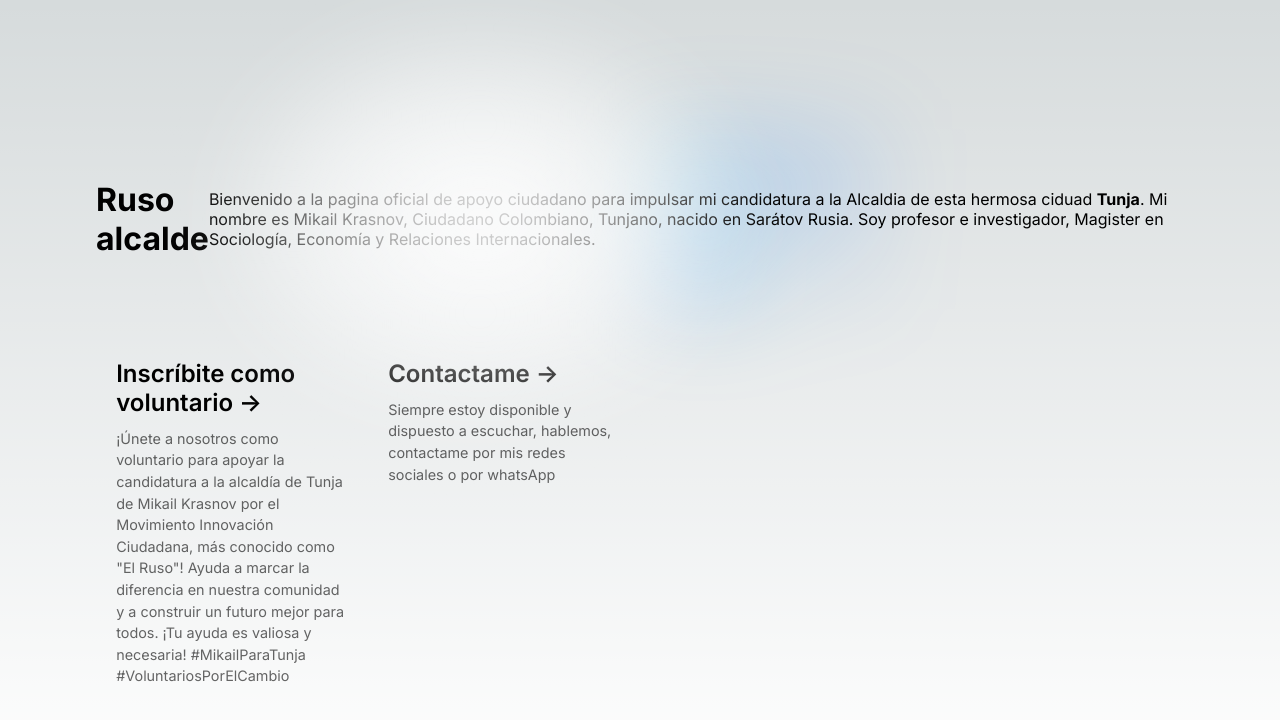
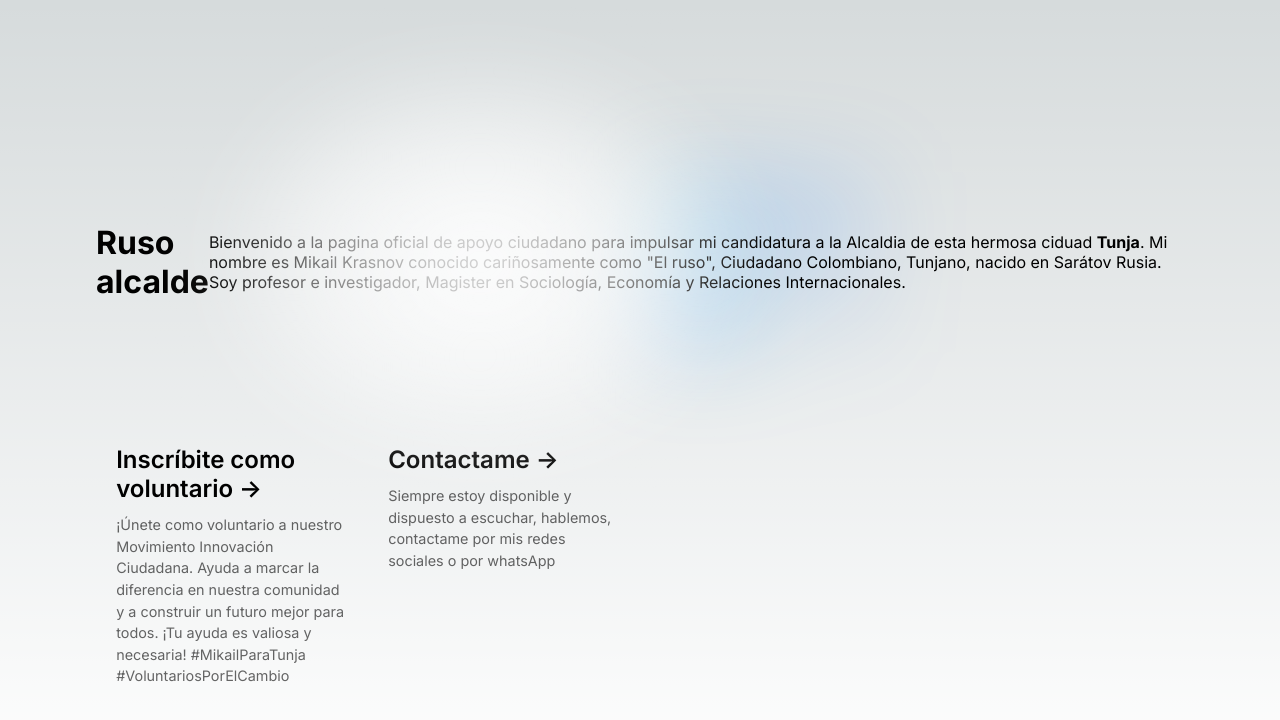
Before and after one commit to mariacardenas-1/candidatura, a Next.js app: page / in a window 1280 px wide. Shown: the top 720 px of the page. Built offline with nearby package versions, Linux system fonts and the light colour scheme.

Commit message:
Update copy to better reflect invitation to join volunteer force for Mikail Krasnov's campaign for Mayor of Tunja.

```diff
--- a/src/pages/index.js
+++ b/src/pages/index.js
@@ -62,7 +62,7 @@ export default function Home() {
             Ruso alcalde
           </h1>
           <p className={inter.className}>Bienvenido a la pagina oficial de apoyo ciudadano para impulsar mi candidatura a la Alcaldia de esta hermosa ciduad <strong>Tunja</strong>.
-            Mi nombre es Mikail Krasnov, Ciudadano Colombiano, Tunjano, nacido en Sarátov Rusia. Soy profesor e investigador, Magister en Sociología, Economía y Relaciones Internacionales.
+            Mi nombre es Mikail Krasnov conocido cariñosamente como "El ruso", Ciudadano Colombiano, Tunjano, nacido en Sarátov Rusia. Soy profesor e investigador, Magister en Sociología, Economía y Relaciones Internacionales.
           </p>
         </div>
 
@@ -77,7 +77,7 @@ export default function Home() {
             Inscríbite como voluntario <span>-&gt;</span>
             </h2>
             <p className={inter.className}>
-            ¡Únete a nosotros como voluntario para apoyar la candidatura a la alcaldía de Tunja de Mikail Krasnov por el Movimiento Innovación Ciudadana, más conocido como "El Ruso"! Ayuda a marcar la diferencia en nuestra comunidad y a construir un futuro mejor para todos. ¡Tu ayuda es valiosa y necesaria! #MikailParaTunja #VoluntariosPorElCambio
+            ¡Únete como voluntario a nuestro Movimiento Innovación Ciudadana. Ayuda a marcar la diferencia en nuestra comunidad y a construir un futuro mejor para todos. ¡Tu ayuda es valiosa y necesaria! #MikailParaTunja #VoluntariosPorElCambio
             </p>
           </a>
 
```
